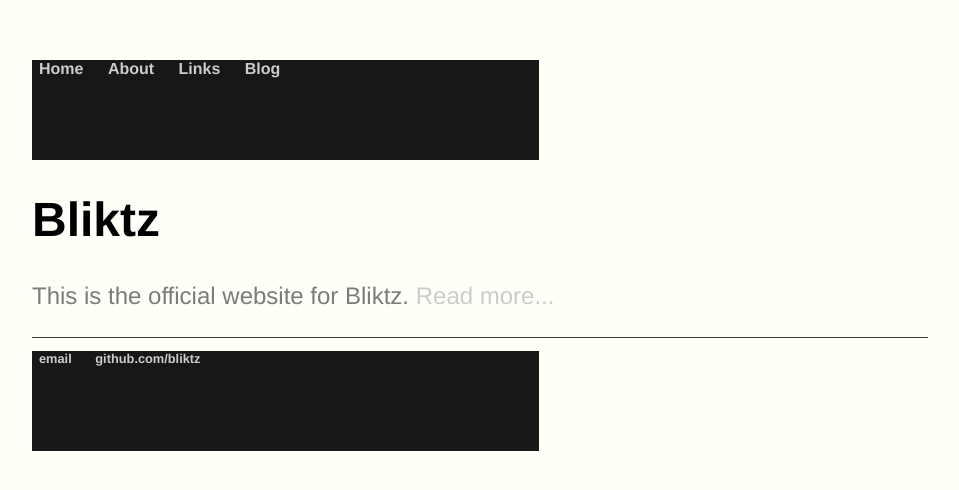
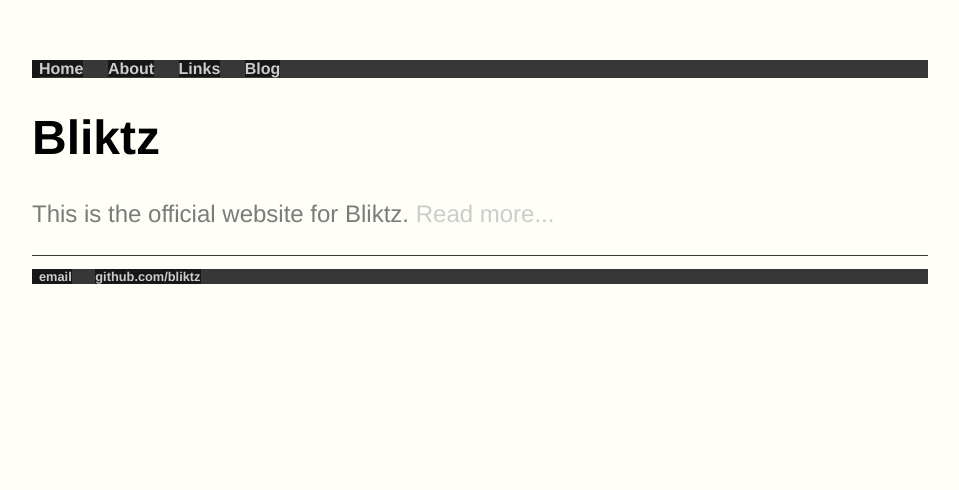
Before and after one commit to bliktz/bliktz.github.io, a Jekyll site: the page built from index.html, in a window 1280 px wide. Shown: the top 490 px of the page, without its empty margins (160-1119 px from the left). Built offline with Jekyll 4.4.1, drawn with Linux system fonts in a browser that asks for light colours.

Commit message:
Update main.css

```diff
--- a/css/main.css
+++ b/css/main.css
@@ -10,9 +10,6 @@ nav ul, footer ul {
     font-weight: bold;
     border-left: 7px solid #171717;
     background-color: #373737;
-    height: 100px;
-    width: 500px;
-    background-color: #171717;
 }
 nav ul li, footer ul li {
     display: inline;
```
